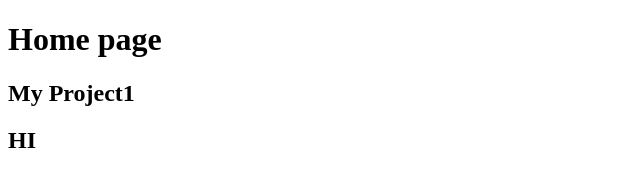
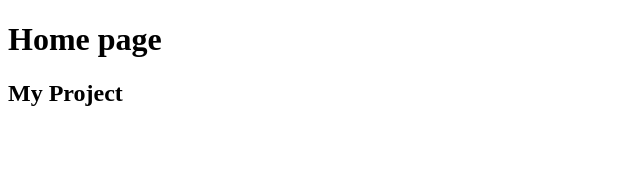
Before and after one commit to aparnashukla4000/project1, a plain HTML site: page index.html in a window 1280 px wide. Shown: the full height of the page, 0-640 px from the left. Drawn offline with Linux system fonts and the light colour scheme.

Commit message:
removed everything

```diff
--- a/index.html
+++ b/index.html
@@ -8,7 +8,6 @@
     </head>
     <body>
         <h1>Home page</h1>
-        <h2>My Project1</h2>
-        <h2>HI</h2>
+        <h2>My Project</h2>
     </body>
 </html>
```
